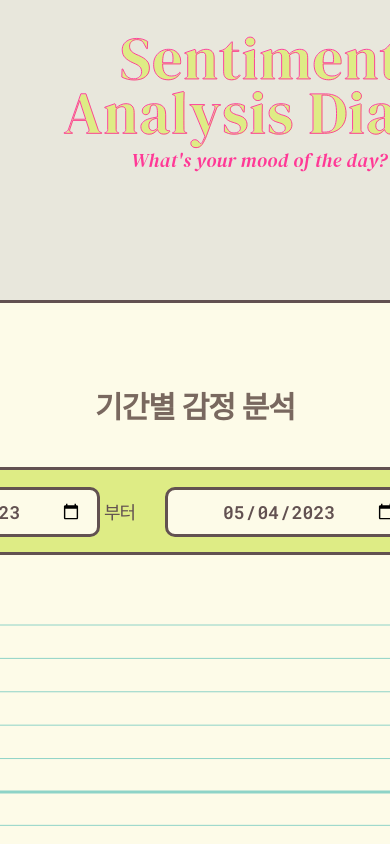
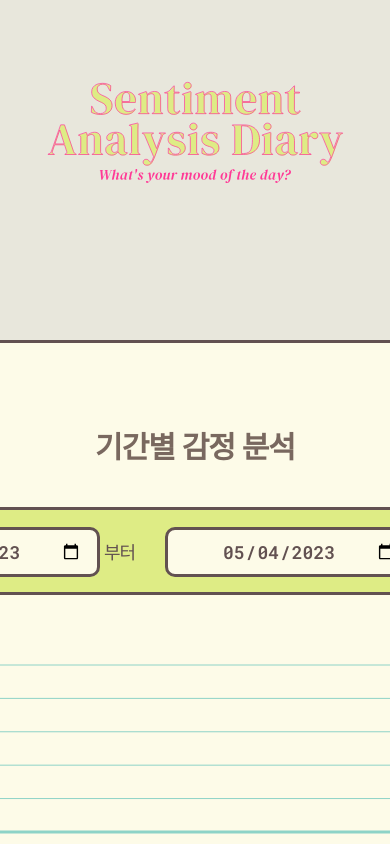
Before and after one commit to Pikadev1771/sentiment-analysis-diary, a Next.js app: page /analysis in a window 390 px wide. Shown: the top 844 px of the page. Built offline with nearby package versions, Linux system fonts and the light colour scheme; no server answers.

Commit message:
feat - #47 Main Page Media Query 적용

```diff
--- a/components/header/Header.tsx
+++ b/components/header/Header.tsx
@@ -37,6 +37,11 @@ export default function Header() {
             <Image src="/logo/SAND.svg" width="400" height="250" alt="HOME" />
           </Link>
         </Logo>
+        <LogoMobile>
+          <Link href={'/'}>
+            <Image src="/logo/SAND.svg" width="300" height="200" alt="HOME" />
+          </Link>
+        </LogoMobile>
         <Menu>
           {
             isLogin ? (
@@ -104,7 +109,6 @@ export default function Header() {
         {isModalOpen && <ModalBackdrop onClick={openModalHandler} />}
         {isModalOpen ? (
           <ModalBox onClick={(event) => event.stopPropagation()}>
-            <ModalMenu onClick={handleLogOut}>로그아웃</ModalMenu>
             <ModalMenu
               onClick={() => {
                 router.push('/analysis');
@@ -112,7 +116,8 @@ export default function Header() {
               }}
             >
               분석 페이지
-            </ModalMenu>
+            </ModalMenu>{' '}
+            <ModalMenu onClick={handleLogOut}>로그아웃</ModalMenu>
           </ModalBox>
         ) : null}
       </HeaderContainer>
@@ -131,24 +136,44 @@ const HeaderContainer = styled.div`
   padding: 0 60px;
   z-index: '10';
   position: relative;
+
+  @media screen and (max-width: 672px) {
+    height: 240px;
+    display: flex;
+    flex-direction: column;
+    justify-content: center;
+    align-items: center;
+
+    padding: 0;
+  }
 `;
 
 const Logo = styled.div`
   padding: 20px 0;
+
+  @media screen and (max-width: 672px) {
+    display: none;
+  }
 `;
-// const Logo = styled(SmallButton)`
-//   font-size: 24px;
-//   font-weight: 400;
-//   color: ${({ theme }) => theme.color.cream};
-//   border: none;
-//   background-color: inherit;
-// `;
+
+const LogoMobile = styled.div`
+  display: none;
+
+  @media screen and (max-width: 672px) {
+    width: 100%;
+    height: 100%;
+    display: flex;
+    justify-content: center;
+    align-items: center;
+    margin-top: 20px;
+    /* border: 4px solid red; */
+  }
+`;
 
 const Menu = styled.div`
-  width: 350px;
-  font-size: 18x;
+  width: 180px;
   display: flex;
-  justify-content: flex-end;
+  justify-content: space-between;
   align-items: center;
 `;
 
@@ -223,6 +248,16 @@ const ModalBox = styled.div.attrs((props) => ({
   top: 130px;
   right: 20px;
   padding: 10px 0;
+
+  @media screen and (max-width: 672px) {
+    flex-direction: row;
+    width: 55vw;
+    height: 50px;
+    top: 255px;
+    right: 30px;
+
+    padding: 10px 0;
+  }
 `;
 
 const ModalMenu = styled.button`
```
Also changed, not shown: components/calendar/ReactCalendar.tsx (+7 -1 lines), components/diaryList/Card.tsx (+23 -0 lines), components/diaryList/List.tsx (+14 -0 lines), pages/index.tsx (+7 -0 lines), public/logo/SAND.svg.
